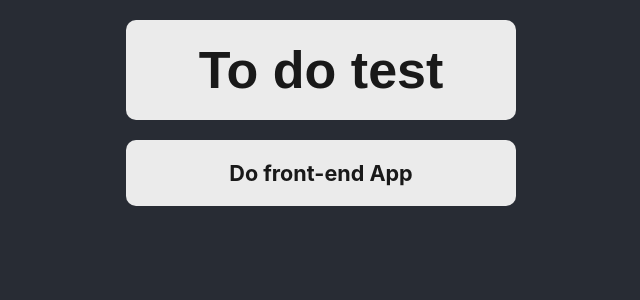
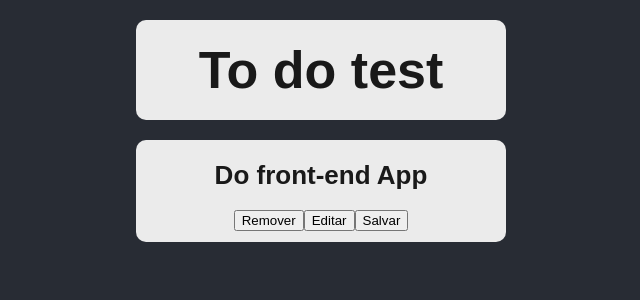
Before and after one commit to filBraga/blitz-front, a React (Create React App) app: page / in a window 1280 px wide. Shown: the top 300 px of the page, without its empty margins (319-959 px from the left). Built offline with nearby package versions, Linux system fonts and the light colour scheme.

Commit message:
adding buttons to tasks

```diff
--- a/src/App.css
+++ b/src/App.css
@@ -14,13 +14,13 @@
   background-color: #EBEBEB;
   color: #191919;
   width: 350px;
-  padding: 20px;
+  padding: 10px;
   margin-top: 20px;
   text-align: center;
   border-radius: 10px;
 }
 
-.DefaultComponent h1, h5 {
-  padding: 0px;
+.DefaultComponent h1, h4 {
+  padding: 10px;
   margin: 0px;
 }
--- a/src/App.js
+++ b/src/App.js
@@ -5,16 +5,15 @@ import Task from './components/Task'
 function App() {
   return (
     <div className='App'>
-      <header>
+
       <div className='DefaultComponent'>
         <Title text='To do test' />
       </div>
-      </header>
-      <body>
+
       <div className='DefaultComponent'>
         <Task text='Do front-end App' />
       </div>
-      </body>
+
     </div>
   );
 }
--- /dev/null
+++ b/src/components/Button.js
@@ -0,0 +1,3 @@
+export default function Button(props) {
+  return <button>{props.buttonText}</button>
+}
--- a/src/components/Task.js
+++ b/src/components/Task.js
@@ -1,3 +1,12 @@
+import Button from "./Button"
+
 export default function Task(props) {
-  return <h5>{props.text}</h5>;
+  return (
+  <>
+    <h4>{props.text}</h4>
+    <Button buttonText='Remover'/>
+    <Button buttonText='Editar'/>
+    <Button buttonText='Salvar'/>
+  </>
+  )
 }
```
Lines whose indentation alone changed are shown as unchanged.
